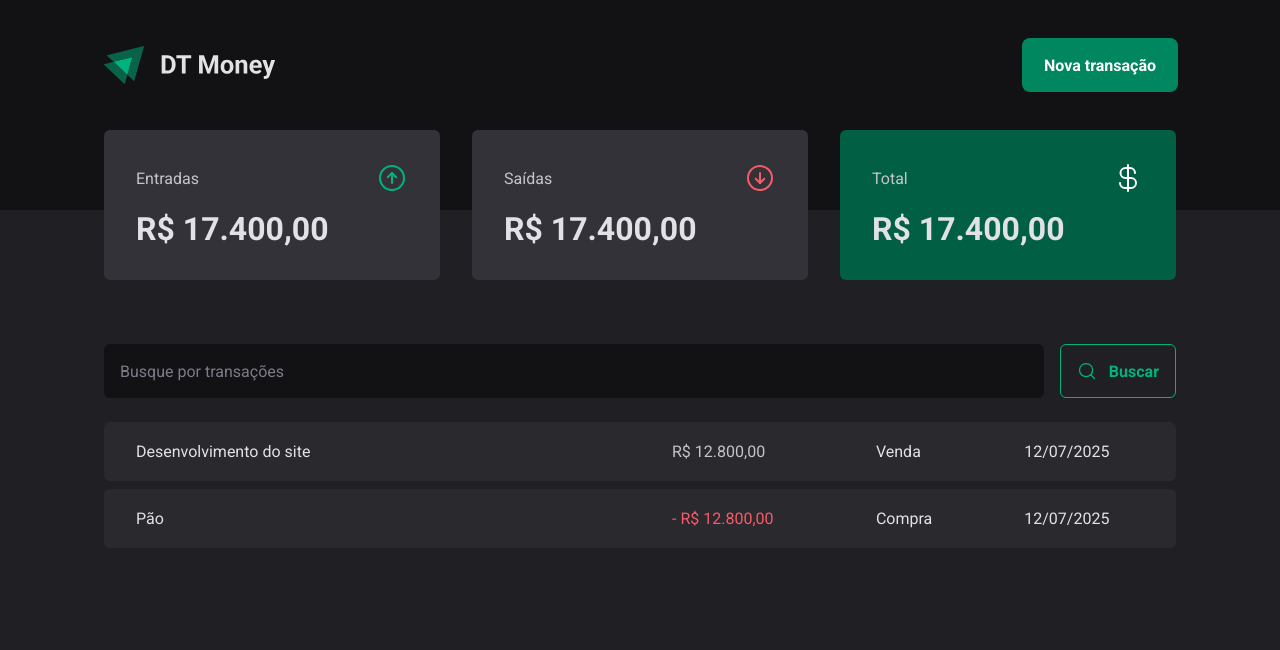
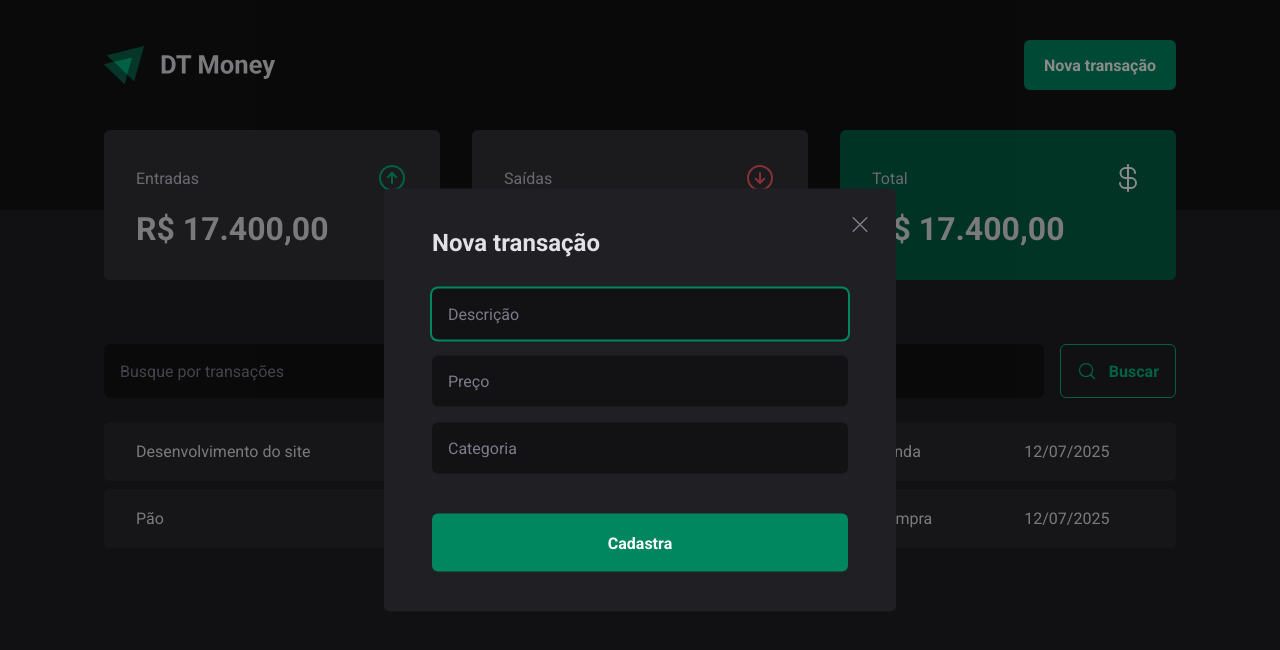
Before and after one commit to CaioDetore/dt-money, a React (Vite) app: page / in a window 1280 px wide. Both pictures are taken after a click on the button "Nova transação". Shown: the top 650 px of the page. Built offline with nearby package versions, Linux system fonts and the light colour scheme.

Commit message:
feat: interface modal nova transação

```diff
--- a/package.json
+++ b/package.json
@@ -10,6 +10,7 @@
     "preview": "vite preview"
   },
   "dependencies": {
+    "@radix-ui/react-dialog": "^1.1.5",
     "phosphor-react": "^1.4.1",
     "react": "^18.3.1",
     "react-dom": "^18.3.1",
--- a/src/components/Header/index.tsx
+++ b/src/components/Header/index.tsx
@@ -1,13 +1,22 @@
 import { HeaderContainer, HeaderContent, NewTransactionButton } from "./styles";
 
 import logoImg from "../../assets/logo.svg";
+import * as Dialog from "@radix-ui/react-dialog";
+import { NewTransactionModal } from "../NewTransactionModal";
 
 export function Header() {
   return (
     <HeaderContainer>
       <HeaderContent>
         <img src={logoImg} alt="" />
-        <NewTransactionButton>Nova transação</NewTransactionButton>
+
+        <Dialog.Root>
+          <Dialog.Trigger asChild>
+            <NewTransactionButton>Nova transação</NewTransactionButton>
+          </Dialog.Trigger>
+
+          <NewTransactionModal />
+        </Dialog.Root>
       </HeaderContent>
     </HeaderContainer>
   );
--- /dev/null
+++ b/src/components/NewTransactionModal/index.tsx
@@ -0,0 +1,26 @@
+import * as Dialog from "@radix-ui/react-dialog";
+import { CloseButton, Content, Overlay } from "./styles";
+import { X } from "phosphor-react";
+
+export function NewTransactionModal() {
+  return (
+    <Dialog.Portal>
+      <Overlay />
+      <Content>
+        <Dialog.Title>Nova transação</Dialog.Title>
+
+        <form action="">
+          <input type="text" placeholder="Descrição" required />
+          <input type="number" placeholder="Preço" required />
+          <input type="text" placeholder="Categoria" required />
+
+          <button type="submit">Cadastra</button>
+        </form>
+
+        <CloseButton>
+          <X size={24} />
+        </CloseButton>
+      </Content>
+    </Dialog.Portal>
+  );
+}
--- /dev/null
+++ b/src/components/NewTransactionModal/styles.ts
@@ -0,0 +1,73 @@
+import styled from "styled-components";
+import * as Dialog from "@radix-ui/react-dialog";
+
+export const Overlay = styled(Dialog.Overlay)`
+  width: 100vw;
+  height: 100vh;
+
+  position: fixed;
+  inset: 0; // top left bottom right
+
+  background-color: #00000075;
+`;
+
+export const Content = styled(Dialog.Content)`
+  min-width: 32rem;
+
+  border-radius: 6px;
+  padding: 2.5rem 3rem;
+  background: ${(props) => props.theme["gray-800"]};
+
+  position: fixed;
+  top: 50%;
+  left: 50%;
+  transform: translate(-50%, -50%);
+
+  form {
+    margin-top: 2rem;
+
+    display: flex;
+    flex-direction: column;
+    gap: 1rem;
+
+    input {
+      border-radius: 6px;
+      border: 0;
+      background: ${(props) => props.theme["gray-900"]};
+      color: ${(props) => props.theme["gray-300"]};
+      padding: 1rem;
+
+      &::placeholder {
+        color: ${(props) => props.theme["gray-500"]};
+      }
+    }
+
+    button[type="submit"] {
+      height: 58px;
+      border: 0;
+      background: ${(props) => props.theme["green-500"]};
+      color: ${(props) => props.theme.white};
+      font-weight: bold;
+      padding: 0 1.125rem;
+      border-radius: 6px;
+      margin-top: 1.5rem;
+      cursor: pointer;
+
+      &:hover {
+        background: ${(props) => props.theme["green-700"]};
+        transition: background-color 0.2s;
+      }
+    }
+  }
+`;
+
+export const CloseButton = styled(Dialog.Close)`
+  position: absolute;
+  background: transparent;
+  border: 0;
+  top: 1.5rem;
+  right: 1.5rem;
+  line-height: 0;
+  cursor: pointer;
+  color: ${(props) => props.theme["gray-500"]};
+`;
```
Also changed, not shown: 1 other file (tests, documents, lock files or other folders).
